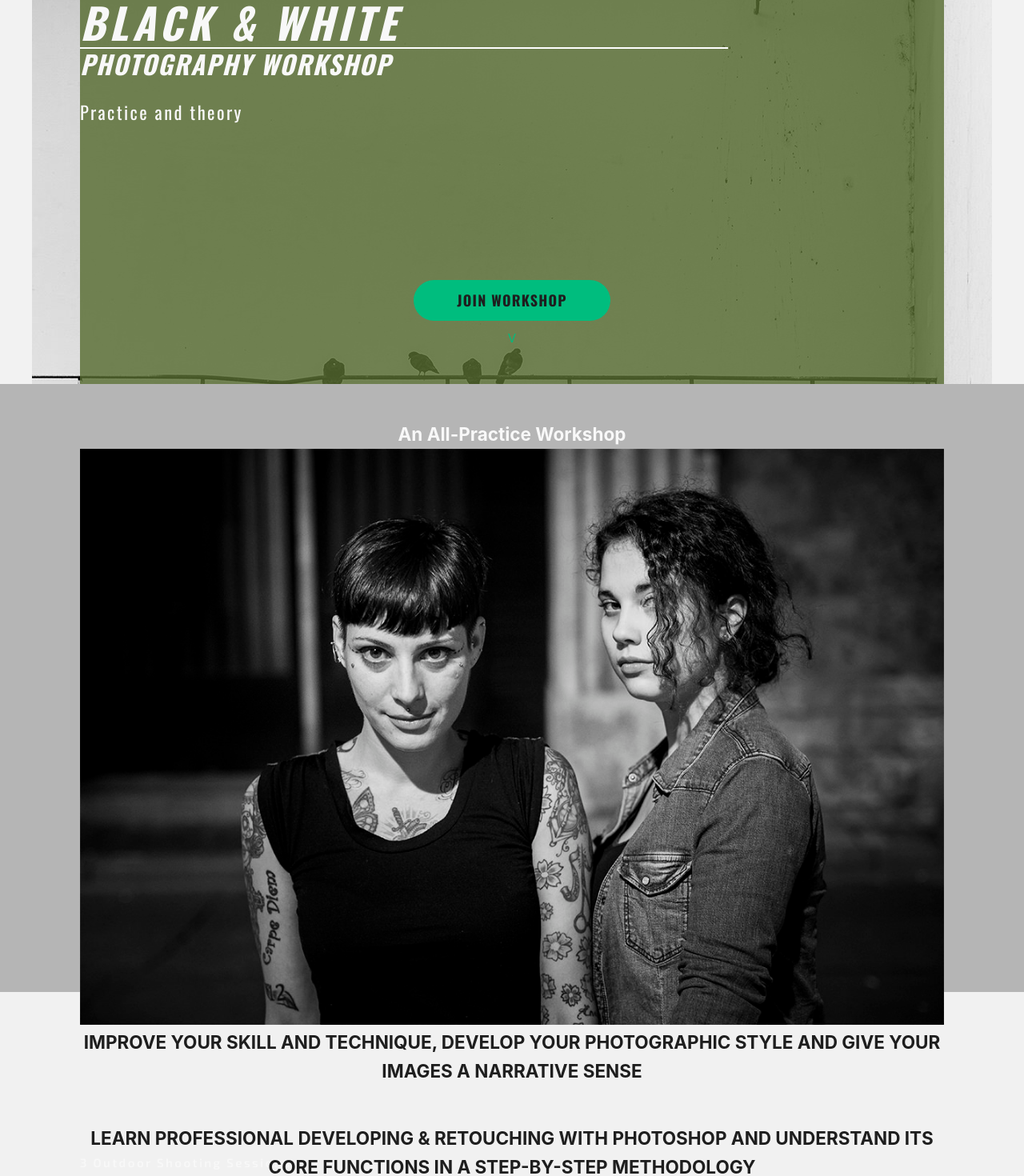
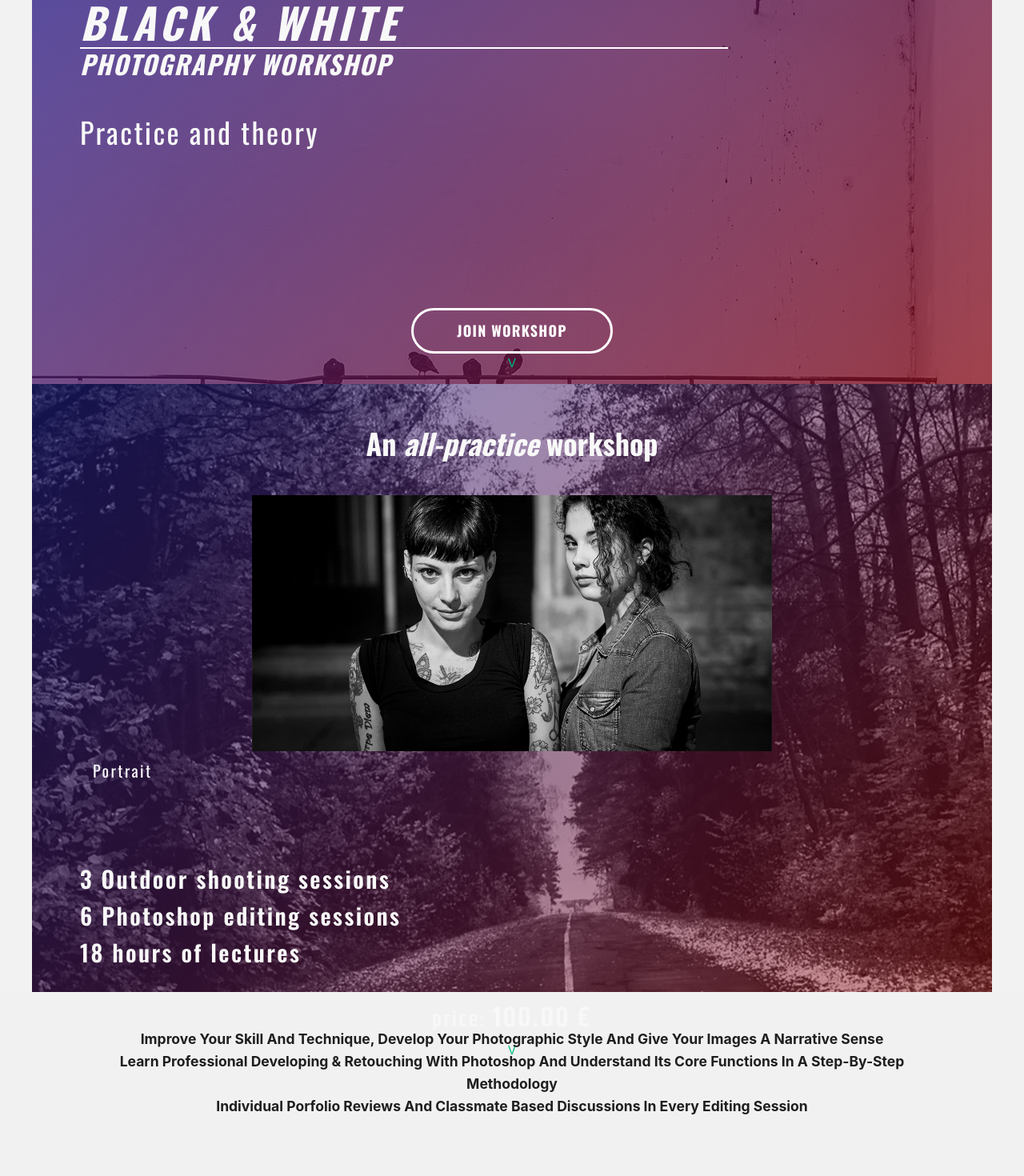
Before and after one commit to IvanSanczewski/PHOTO-WEB, a Vue app: page / in a window 1280 px wide. Shown: the part 280-1750 px from the top of the page at 80% size. Built offline with nearby package versions, Linux system fonts and the light colour scheme.

Commit message:
Styled join section

```diff
--- a/src/assets/main.css
+++ b/src/assets/main.css
@@ -66,7 +66,12 @@ body {
 
 img {
   display: block;
+  margin: 0 auto;
   width: 100%;
+  max-width: 650px;
+  max-height: 40dvh;
+  object-fit: cover;
+
 }
 
 a {
@@ -102,6 +107,14 @@ h1 + h1 {
   letter-spacing: .1rem;
 }
 
+h2 {
+  margin-bottom: 1em;
+
+  font-size: 2.25rem;
+  font-family: var(--font-family-large-h);
+
+}
+
 br {
   display: inline-block;
   height: 12px;
@@ -128,18 +141,17 @@ H E R O
   background-image: url('../assets/images/ISP_BLACK_SEA_1873_Edit_225_300.jpg');
   background-repeat: no-repeat;
   background-position: center;
-  /* margin: 25vh 0; */
-  /* text-transform: capitalize; */
-  /* background: url('../assets/images/ISP_BLACK_SEA_1873_Edit_225_300.jpg'); */
   /* background-size: 100%; */
-  /* background-color: rgb(49, 49, 49); */
 }
 
-.hero .container {
-  background-color: rgba(85, 107, 47, 0.8);
-  /* background-blend-mode: multiply; */
+.hero--background {
+  max-width: 1200px;
+  margin: 0 auto;
+  /* background-color: rgba(120, 0, 20, 0.916); */
+  background-color: rgba(5, 62, 39, 0.885);
+  background: linear-gradient(-45deg, rgba(152, 12, 12, 0.76), rgba(28, 28, 158, 0.715));
+  background-size: 120% ;
 }
-
 
 .hero__content--title {
   margin-top: 24dvh
@@ -155,6 +167,7 @@ H E R O
 
 .hero h2 {
   margin-top: 1em;
+  margin-bottom: 0;
 
   font-family: var(--font-family-large-h);
   font-weight: 400;
@@ -176,14 +189,18 @@ H E R O
   font-weight: 700;
   letter-spacing: 1.2px;
 
-  color: rgb(30, 30, 30) ;
-  background-color: hsla(160, 100%, 37%, 1);
+  color: rgb(30, 30, 30);
+  color: white;
+  background-color: transparent;
+  border: 3px solid  rgb(30, 30, 30);
+  border: 3px solid  white;
   border-radius: 100px;
 }
 
 .cta-btn:hover {
   /* font-weight: 900; */
   background-color: hsla(160, 100%, 37%, 0.6);
+  background-color:  rgba(250, 250, 250, 0.15);
 }
 
 .next-section {
@@ -191,29 +208,81 @@ H E R O
   /* text-align: center; */
 }
 
+
+/*
+****************
+J O I N
+****************
+*/
+
 .join {
-  /* margin: 25vh 0; */
   min-height: 95vh;
-  text-transform: capitalize;
-  /* background: url('../assets/images/ISP_BCN_NOCTAMBUL_254.jpg'); */
-  /* background-repeat: no-repeat; */
-  /* background-size: 100%; */
-  background-color: rgb(181, 181, 181);
-  /* background-blend-mode: multiply;  */
-  /* background-position: center;  */
+  /* text-transform: capitalize; */
+  /* background-color: rgb(181, 181, 181); */
+
+  background-image: url('../assets/images/ISP_BCN_NOCTAMBUL_254.jpg');
+  background-image: url('../assets/images/ISP_NORVILISKES_282.jpg');
+  background-repeat: no-repeat;
+  background-position: center;
+}
+
+
+.join--backgound {
+  max-width: 1200px;
+  margin: 0 auto;
+  /* background-color: rgba(120, 0, 20, 0.916); */
+  /* background: linear-gradient(180deg, rgba(229, 229, 229, 0.5), transparent, transparent); */
+  background-color: rgba(229, 229, 229, 0.5);
+  background-color: rgba(5, 62, 39, 0.885);
+  background: linear-gradient(-45deg, rgba(152, 12, 12, 0.46), rgba(28, 28, 158, 0.45));
+  background-size: 100%;
 }
 
 .join--title {
   text-align: center;
 }
 
+.image-caption {
+  padding: .5rem 0 0 1rem;
+
+  /* font-family: var(--font-family-regular-p); */
+  font-family: var(--font-family-large-h);
+  font-size: 1.25rem;
+  text-transform: capitalize;
+}
+
+span + span  {
+  display: none;
+}
+
 .join--sessions {
-  margin: 10rem 0 2rem;
+  margin: 6rem 0 2rem;
+}
+
+.join--sessions  > p {
+  font-family: var(--font-family-large-h);
+  font-size: 1.8rem;
+  font-weight: 600;
+}
+
+.join--price p {
+  text-align: center;
+  font-size: 1.65rem;
+  font-weight: 600;
+  font-family: var(--font-family-large-h);
+  font-family: var(--font-family-regular-p);
+}
+
+.join--price p span {
+  font-size: 2.2rem;
+  font-weight: 900;
+  font-family: var(--font-family-regular-p);
+
 }
 
 .heading {
   min-height: 95vh;
-  text-transform: uppercase;
+  text-transform: capitalize;
 
   text-align: center;
 
--- a/src/views/Home.vue
+++ b/src/views/Home.vue
@@ -1,5 +1,6 @@
 <template>
     <section class="hero">
+        <div class="hero--background">
             <div class="container">
                 <div class="container-main">
                     <div class="hero__content--title">
@@ -16,27 +17,30 @@
                     <a href="#join"><span class="next-section-down">V</span></a>
                 </div>
             </div>
+        </div>
     </section>
 
     <section id="join" class="join">
+        <div class="join--backgound">
             <div class="container">
                 <div class="container-main">
                     <div class="join--title">
-                    <h2>An all-practice workshop</h2>
+                        <h2>An <i>all-practice</i> workshop</h2>
                     </div>
                     <img src="../assets/images/ISP_BASIC_2.jpg" alt="">
+                    <p class="image-caption"><span>portrait </span><span> landscape</span><span> street photo</span></p>
                     <div class="join--sessions">
                         <p>3 Outdoor shooting sessions</p>
-                    <p><span>portrait </span><span> landscape</span><span> street photo</span></p>
                         <p>6 Photoshop editing sessions</p>
                         <p>18 hours of lectures</p>
                     </div>
                     <div class="join--price">
-                    <p>105 euros</p>
+                        <p>price: <span>100.00 €</span></p>
                     </div>
                 </div>
                 <div class="container-footer">
                     <a href="#syllabus"><span class="next-section">V</span></a>
+                </div>
             </div>
         </div>
     </section>
@@ -44,9 +48,9 @@
     <section id="heading" class="heading">
         <div class="container">
             <div class="container-main">
-                <h2>Improve your skill and technique, develop your photographic style and give your images a narrative sense</h2>
-                <h2>Learn professional developing & retouching with Photoshop and understand its core functions in a step-by-step methodology </h2>
-                <h2>Individual porfolio reviews and classmate based discussions in every editing session</h2>
+                <h3>Improve your skill and technique, develop your photographic style and give your images a narrative sense</h3>
+                <h3>Learn professional developing & retouching with Photoshop and understand its core functions in a step-by-step methodology </h3>
+                <h3>Individual porfolio reviews and classmate based discussions in every editing session</h3>
             </div>
             <div class="container-footer">
                 <a href="#syllabus"><span class="next-section">V</span></a>
```
Also changed, not shown: src/assets/images/ISP_NORVILISKES_282.jpg (added). Lines whose indentation alone changed are shown as unchanged.
